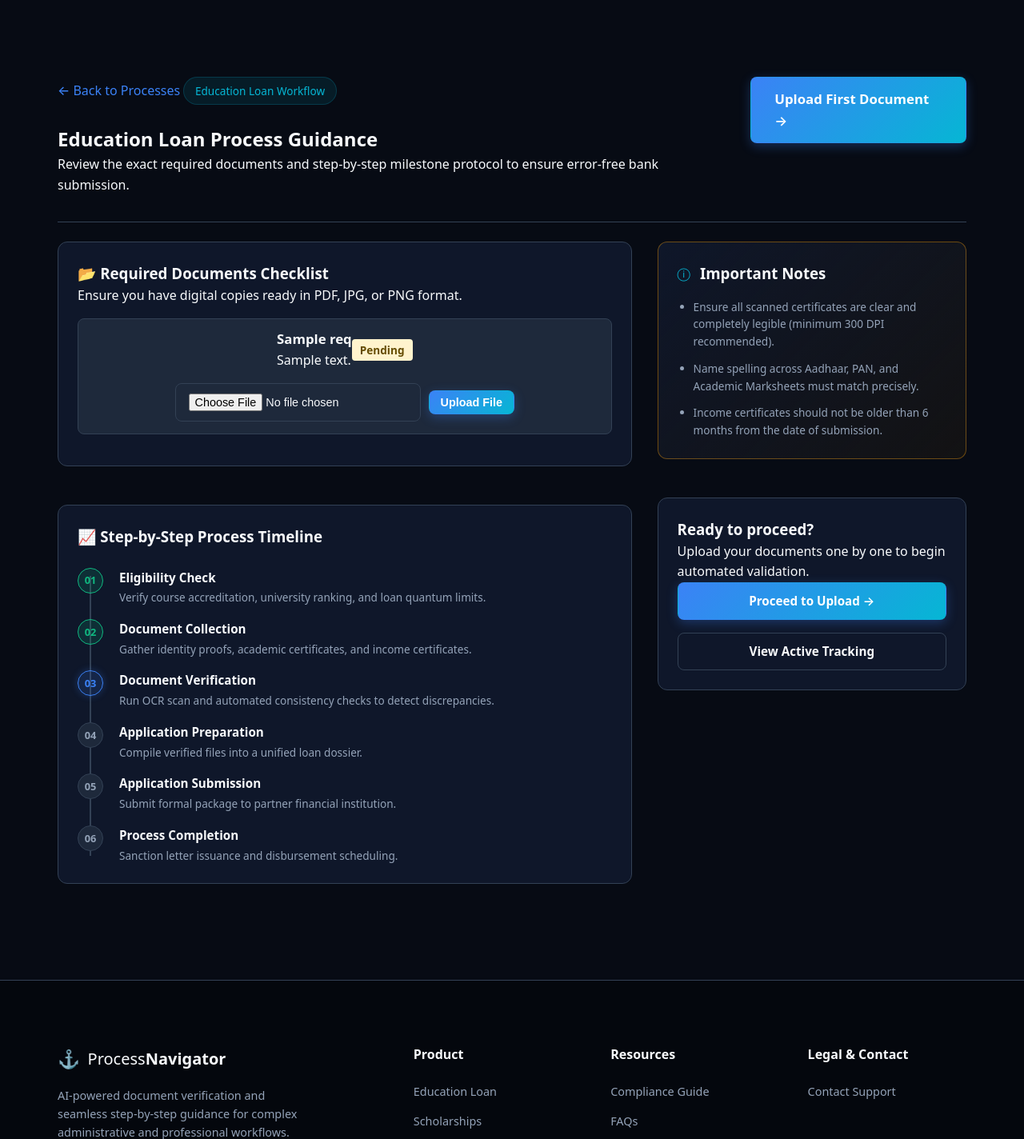
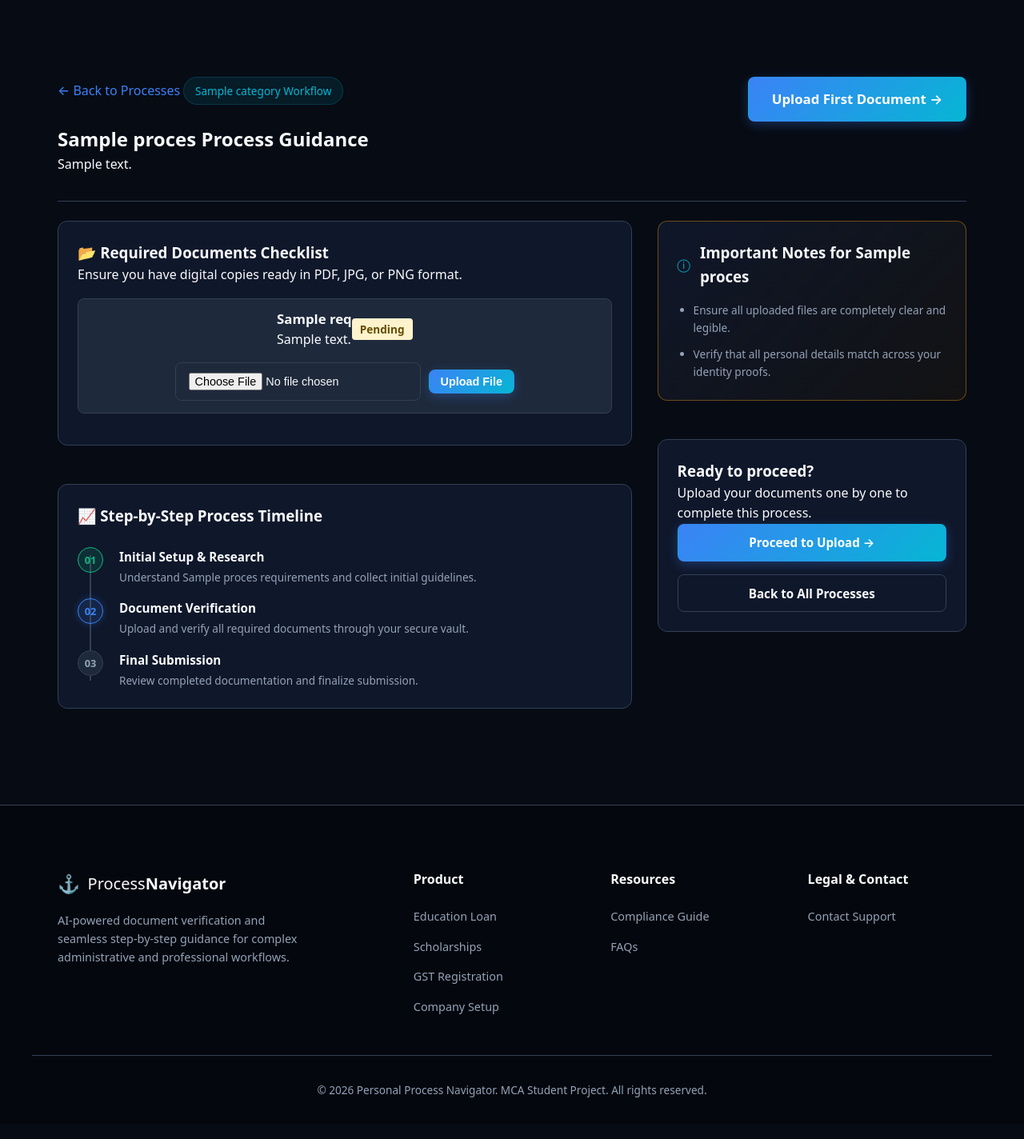
Before and after one commit to saurabhpandey-dev/Personal-Process-Navigator, a Flask app: template templates/process_details.html in a window 1280 px wide. Shown: the part 80-1504 px from the top of the page at 80% size. After the commit the page ends 1452 px from the top, so only its background shows below. Run offline with Flask 3, Linux system fonts and the light colour scheme; the template is opened without the code that fills it: most values are stand-ins (such as "Sample title", 1, 10 or a date in 2020); some libraries are stand-ins or nearby versions.

Commit message:
add update whole process_details page
remove all static data with the db fatched data

```diff
--- a/templates/process_details.html
+++ b/templates/process_details.html
@@ -1,5 +1,5 @@
 {% extends "layout.html" %}
-{% block title %}Education Loan Details - Personal Process Navigator{% endblock %}
+{% block title %}{{ process.name }} Details - Personal Process Navigator{% endblock %}
 
 {% block content %}
 <section class="process-detail-section">
@@ -8,9 +8,14 @@
         <div class="detail-header-wrapper">
             <div>
                 <a href="/process" class="text-link text-muted mb-2 inline-block">&larr; Back to Processes</a>
-                <span class="badge-pill">Education Loan Workflow</span>
-                <h1>Education Loan Process Guidance</h1>
-                <p>Review the exact required documents and step-by-step milestone protocol to ensure error-free bank submission.</p>
+                <!-- Category Dynamic -->
+                <span class="badge-pill">{{ process.category }} Workflow</span>
+
+                <!-- Process Name Dynamic -->
+                <h1>{{ process.name }} Process Guidance</h1>
+
+                <!-- Process Description Dynamic -->
+                <p>{{ process.description }}</p>
             </div>
             <div class="detail-action-box">
                 <a href="/upload" class="btn btn-primary btn-lg">Upload First Document &rarr;</a>
@@ -20,7 +25,6 @@
         <div class="detail-content-grid mt-4">
             <!-- Left Column: Checklist & Steps -->
             <div class="space-y">
-                <!-- Required Documents Checklist -->
                 <!-- Required Documents Checklist -->
                 <div class="card">
                     <h3>&#128194; Required Documents Checklist</h3>
@@ -62,65 +66,40 @@
 
                                 <!-- Upload / Replace Form -->
                                 <form action="{{ url_for('upload_vault_doc') }}" method="POST" enctype="multipart/form-data" style="display: flex; gap: 10px; align-items: center; margin-top: 5px;">
-                    <!-- Hidden input taaki backend ko pata chale kis document type ke liye file hai -->
                                     <input type="hidden" name="document_type" value="{{ req.document_name }}">
-
                                     <input type="file" name="document_file" class="form-control" style="font-size: 0.9rem;" {% if not user_doc %}required{% endif %}>
-
                                     <button class="btn btn-primary" type="submit" style="white-space: nowrap; padding: 6px 14px; font-size: 0.9rem;">
                                         {% if user_doc %} Replace File {% else %} Upload File {% endif %}
                                     </button>
                                 </form>
-
                             </li>
                         {% endfor %}
                     </ul>
                 </div>
 
-                <!-- Step-by-Step Timeline -->
+                <!-- Step-by-Step Timeline (Aap ise bhi dynamic ya general rakh sakte hain) -->
                 <div class="card">
                     <h3>&#128200; Step-by-Step Process Timeline</h3>
                     <div class="timeline-container mt-4">
                         <div class="timeline-step completed">
                             <span class="timeline-marker">01</span>
                             <div class="timeline-info">
-                                <strong>Eligibility Check</strong>
-                                <p>Verify course accreditation, university ranking, and loan quantum limits.</p>
-                            </div>
-                        </div>
-                        <div class="timeline-step completed">
-                            <span class="timeline-marker">02</span>
-                            <div class="timeline-info">
-                                <strong>Document Collection</strong>
-                                <p>Gather identity proofs, academic certificates, and income certificates.</p>
+                                <strong>Initial Setup & Research</strong>
+                                <p>Understand {{ process.name }} requirements and collect initial guidelines.</p>
                             </div>
                         </div>
                         <div class="timeline-step current">
-                            <span class="timeline-marker">03</span>
+                            <span class="timeline-marker">02</span>
                             <div class="timeline-info">
                                 <strong>Document Verification</strong>
-                                <p>Run OCR scan and automated consistency checks to detect discrepancies.</p>
+                                <p>Upload and verify all required documents through your secure vault.</p>
                             </div>
                         </div>
                         <div class="timeline-step">
-                            <span class="timeline-marker">04</span>
+                            <span class="timeline-marker">03</span>
                             <div class="timeline-info">
-                                <strong>Application Preparation</strong>
-                                <p>Compile verified files into a unified loan dossier.</p>
-                            </div>
-                        </div>
-                        <div class="timeline-step">
-                            <span class="timeline-marker">05</span>
-                            <div class="timeline-info">
-                                <strong>Application Submission</strong>
-                                <p>Submit formal package to partner financial institution.</p>
-                            </div>
-                        </div>
-                        <div class="timeline-step">
-                            <span class="timeline-marker">06</span>
-                            <div class="timeline-info">
-                                <strong>Process Completion</strong>
-                                <p>Sanction letter issuance and disbursement scheduling.</p>
+                                <strong>Final Submission</strong>
+                                <p>Review completed documentation and finalize submission.</p>
                             </div>
                         </div>
                     </div>
@@ -132,20 +111,19 @@
                 <div class="card alert-highlight-card">
                     <div class="alert-icon-header">
                         <span class="text-accent">&#9432;</span>
-                        <h3>Important Notes</h3>
+                        <h3>Important Notes for {{ process.name }}</h3>
                     </div>
                     <ul class="notes-list">
-                        <li>Ensure all scanned certificates are clear and completely legible (minimum 300 DPI recommended).</li>
-                        <li>Name spelling across Aadhaar, PAN, and Academic Marksheets must match precisely.</li>
-                        <li>Income certificates should not be older than 6 months from the date of submission.</li>
+                        <li>Ensure all uploaded files are completely clear and legible.</li>
+                        <li>Verify that all personal details match across your identity proofs.</li>
                     </ul>
                 </div>
 
                 <div class="card">
                     <h3>Ready to proceed?</h3>
-                    <p class="text-muted text-sm mb-4">Upload your documents one by one to begin automated validation.</p>
+                    <p class="text-muted text-sm mb-4">Upload your documents one by one to complete this process.</p>
                     <a href="/upload" class="btn btn-primary btn-full">Proceed to Upload &rarr;</a>
-                    <a href="/tracking" class="btn btn-outline btn-full mt-3">View Active Tracking</a>
+                    <a href="/process" class="btn btn-outline btn-full mt-3">Back to All Processes</a>
                 </div>
             </div>
         </div>
```
Lines whose indentation alone changed are shown as unchanged.
